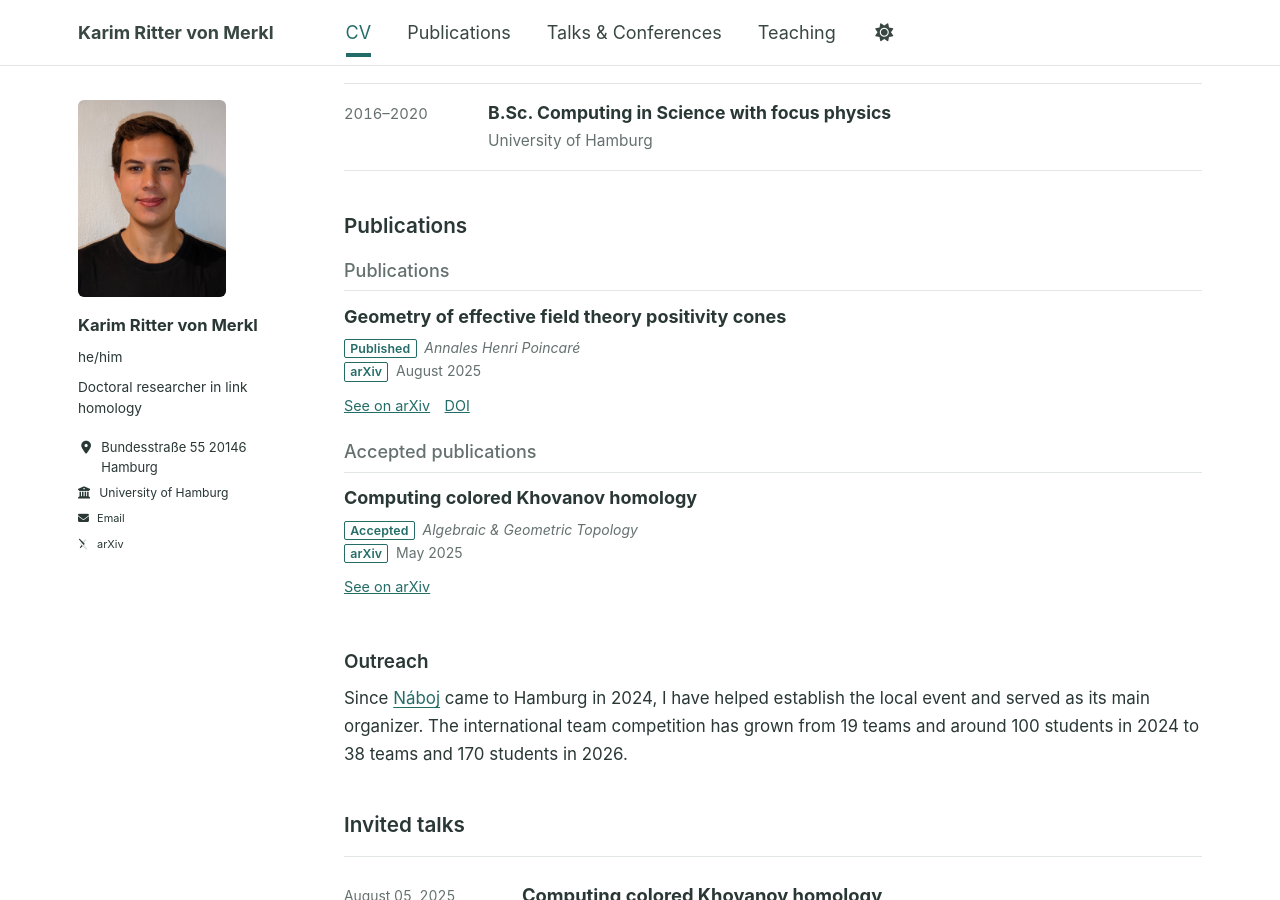
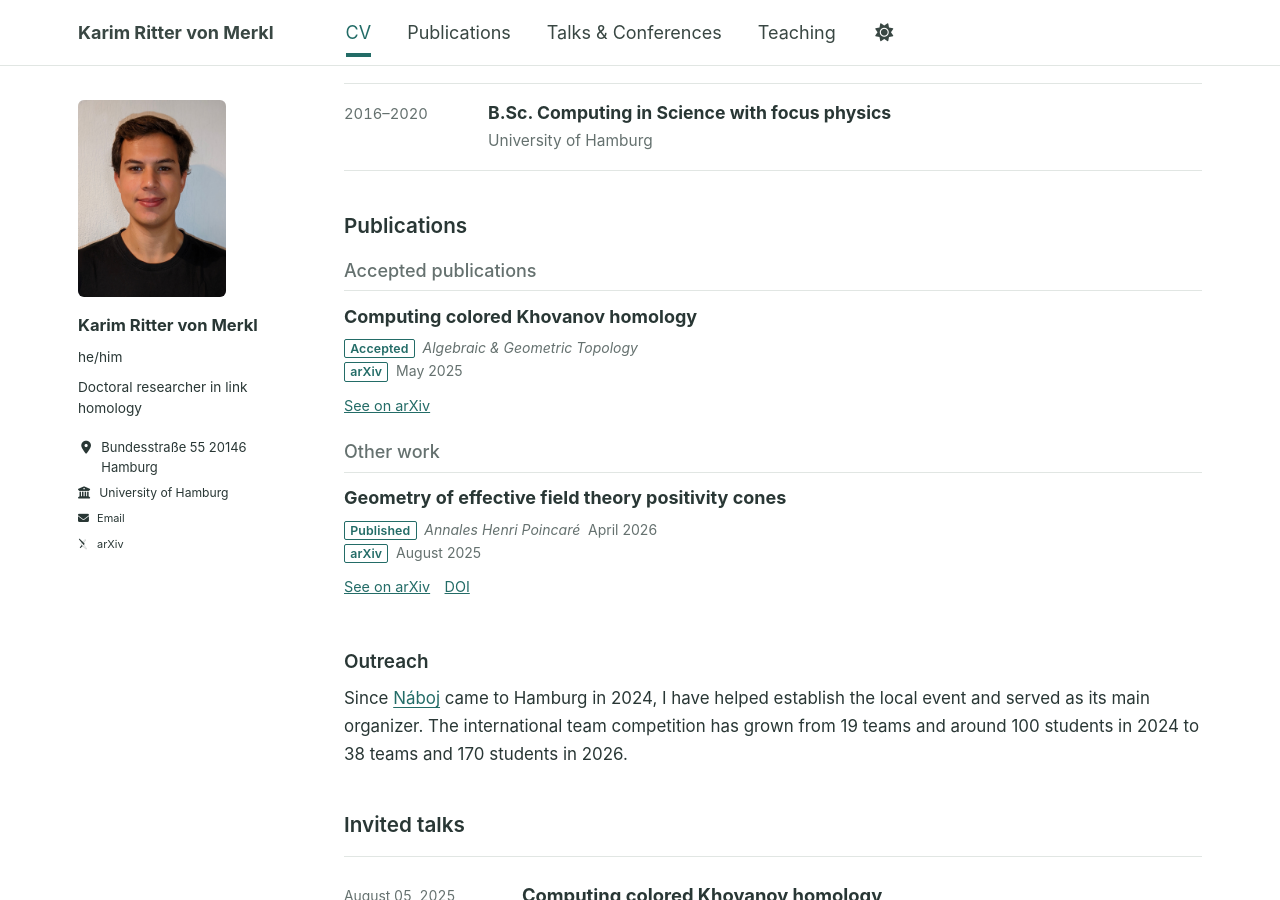
Before and after one commit to karimrvm/karimrvm.github.io, a Jekyll site: the page built from _pages/bio.md, in a window 1280 px wide and 900 px high, scrolled down 346 px. Built offline with Jekyll 4.4.1, drawn with Linux system fonts in a browser that asks for light colours; some web fonts are replaced.

Commit message:
Handle exceptional publication placement and metadata

```diff
--- a/_includes/publication-entry.html
+++ b/_includes/publication-entry.html
@@ -12,7 +12,7 @@
 <div class="list__item">
   <article class="archive__item entry-row publication-entry">
     <div class="publication-date">
-      {% include publication-meta.html item=item %}
+      <div class="publication-meta-group">{% include publication-meta.html item=item %}</div>
       {% if item.image and item.image != '' %}
         {% assign image_url = item.image %}
         {% unless image_url contains '://' %}{% assign image_url = image_url | prepend: '/images/' | relative_url %}{% endunless %}
--- a/_includes/publication-list.html
+++ b/_includes/publication-list.html
@@ -16,3 +17,15 @@
     {% endif %}
   {% endif %}
 {% endfor %}
+{% assign last_entries = site.publications | where_exp: 'entry', 'entry.list_last == true' | sort: 'arxiv_date' | reverse %}
+{% if last_entries.size > 0 %}
+  {% if include.compact %}
+    <h3 class="archive__item-title">Other work</h3>
+    <ul class="cvlist">
+    {% for entry in last_entries %}{% include publication-entry.html item=entry compact=true %}{% endfor %}
+    </ul>
+  {% else %}
+    <h2>Other work</h2><hr>
+    {% for entry in last_entries %}{% include publication-entry.html item=entry %}{% endfor %}
+  {% endif %}
+{% endif %}
--- a/scripts/check-content.rb
+++ b/scripts/check-content.rb
@@ -37,6 +37,9 @@ required.each do |folder, fields|
       end
       if folder == '_publications' && !%w[preprint accepted published].include?(data['status'])
         report.call('status must be preprint, accepted or published')
+      end
+      if data.key?('list_last') && ![true, false].include?(data['list_last'])
+        report.call('list_last must be true or false, without quotes')
       end
       dates = {}
       %w[date start_date end_date arxiv_date published_date].each do |key|
```
Also changed, not shown: other parts of _includes/publication-list.html (+4 -3 lines), _publications/00-Positivity.md (+2 -1 lines), content-templates/publication.md (+1 -0 lines).
